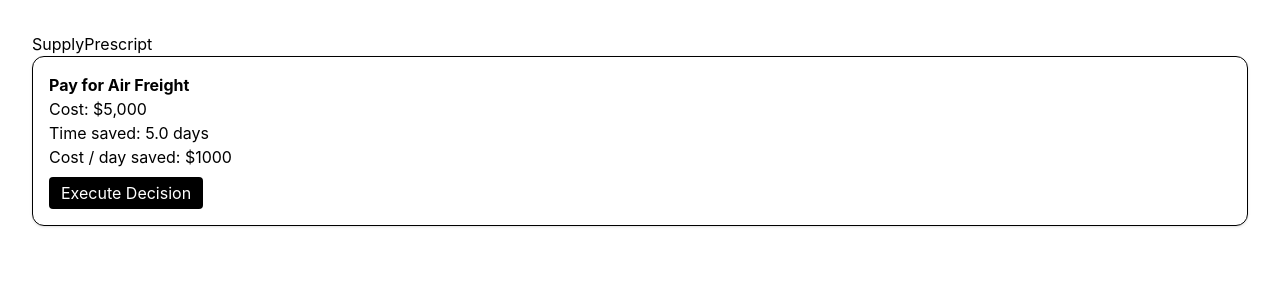
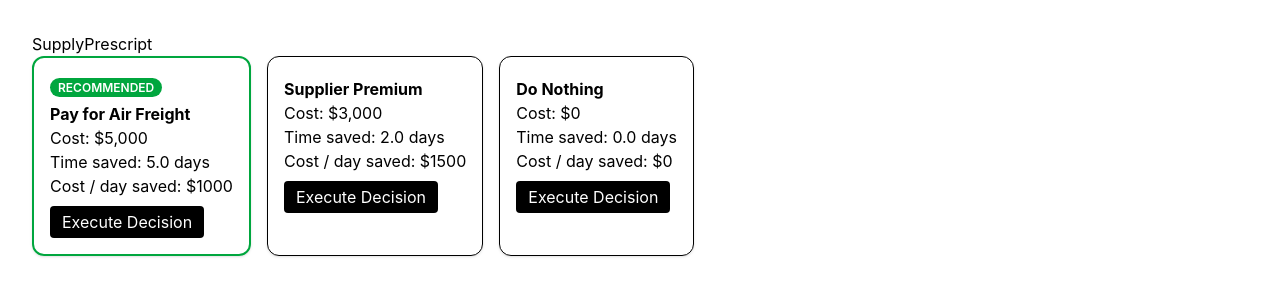
Before and after one commit to meshpratiksha008-eng/supplyprescript, a React (Vite) app in the folder supplyprescript-ui/: page / in a window 1280 px wide. Shown: the top 300 px of the page. Built offline with nearby package versions, Linux system fonts and the light colour scheme.

Commit message:
Day 8 enhancement: multi-option layout, best-option badge, null-safety, loading state

```diff
--- a/supplyprescript-ui/src/App.jsx
+++ b/supplyprescript-ui/src/App.jsx
@@ -1,21 +1,20 @@
 import PrescriptionCard from "./components/PrescriptionCard";
 
 function App() {
-  const fakeOption = {
-    option: "A",
-    label: "Pay for Air Freight",
-    cost: 5000,
-    time_saved_days: 5,
-    cost_per_day_saved: 1000,
-  };
+  const fakeOptions = [
+    { option: "A", label: "Pay for Air Freight", cost: 5000, time_saved_days: 5, cost_per_day_saved: 1000, is_best: true },
+    { option: "B", label: "Supplier Premium", cost: 3000, time_saved_days: 2, cost_per_day_saved: 1500 },
+    { option: "C", label: "Do Nothing", cost: 0, time_saved_days: 0, cost_per_day_saved: 0 },
+  ];
 
   return (
     <div style={{ padding: "2rem" }}>
       <h1>SupplyPrescript</h1>
-      <PrescriptionCard
-        option={fakeOption}
-        onExecute={(o) => console.log("clicked", o)}
-      />
+      <div style={{ display: "flex", gap: "1rem" }}>
+        {fakeOptions.map(o => (
+          <PrescriptionCard key={o.option} option={o} onExecute={(opt) => console.log("clicked", opt)} />
+        ))}
+      </div>
     </div>
   );
 }
--- a/supplyprescript-ui/src/components/PrescriptionCard.jsx
+++ b/supplyprescript-ui/src/components/PrescriptionCard.jsx
@@ -1,15 +1,37 @@
+import { useState } from "react";
+
 export default function PrescriptionCard({ option, onExecute }) {
+  const [executing, setExecuting] = useState(false);
+
+  if (!option) return null;
+
+  const cost = option.cost ?? 0;
+  const days = option.time_saved_days ?? 0;
+  const perDay = option.cost_per_day_saved ?? 0;
+
+  const handleClick = () => {
+    setExecuting(true);
+    onExecute(option);
+  };
+
   return (
-    <div className="border rounded-xl p-4 shadow-sm">
-      <h3 className="font-bold">{option.label}</h3>
-      <p>Cost: ${option.cost.toLocaleString()}</p>
-      <p>Time saved: {option.time_saved_days.toFixed(1)} days</p>
-      <p>Cost / day saved: ${option.cost_per_day_saved.toFixed(0)}</p>
+    <div className={`border rounded-xl p-4 shadow-sm ${option.is_best ? "border-2 border-green-600" : ""}`}>
+      {option.is_best && (
+        <span className="text-xs font-semibold bg-green-600 text-white px-2 py-0.5 rounded-full">
+          RECOMMENDED
+        </span>
+      )}
+      <h3 className="font-bold mt-1">{option.label}</h3>
+      <p>Cost: ${cost.toLocaleString()}</p>
+      <p>Time saved: {days.toFixed(1)} days</p>
+      <p>Cost / day saved: ${perDay.toFixed(0)}</p>
       <button
-        onClick={() => onExecute(option)}
-        className="mt-2 px-3 py-1 bg-black text-white rounded"
+        aria-label={`Execute decision: ${option.label}`}
+        disabled={executing}
+        onClick={handleClick}
+        className="mt-2 px-3 py-1 bg-black text-white rounded disabled:opacity-50"
       >
-        Execute Decision
+        {executing ? "Executing..." : "Execute Decision"}
       </button>
     </div>
   );
```
